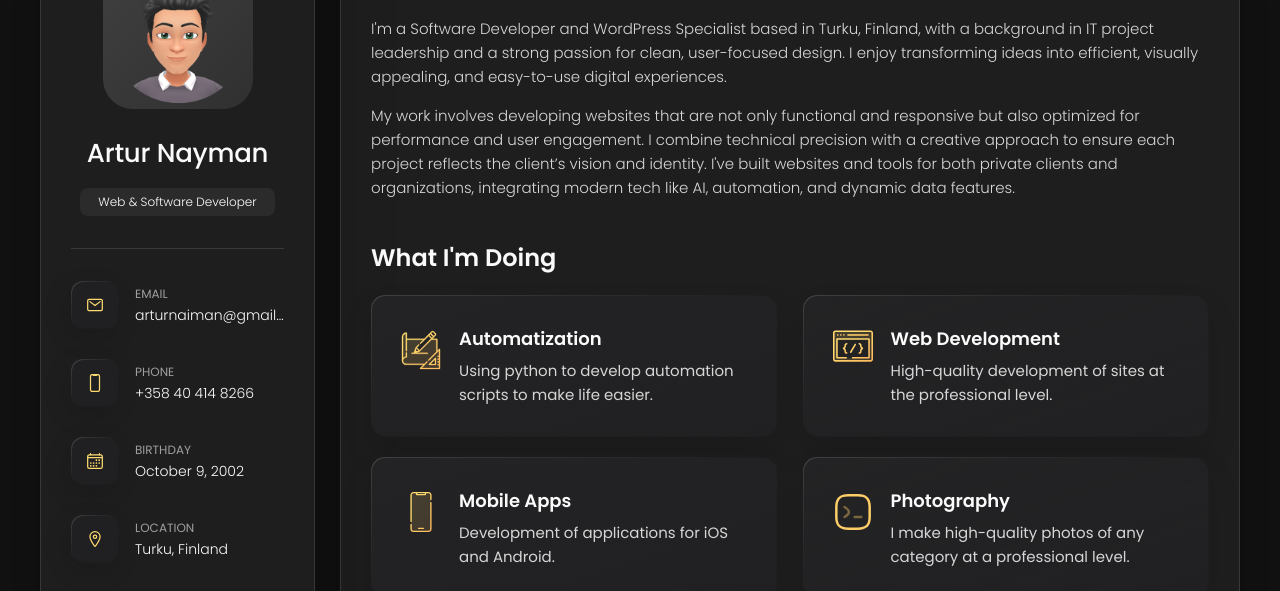
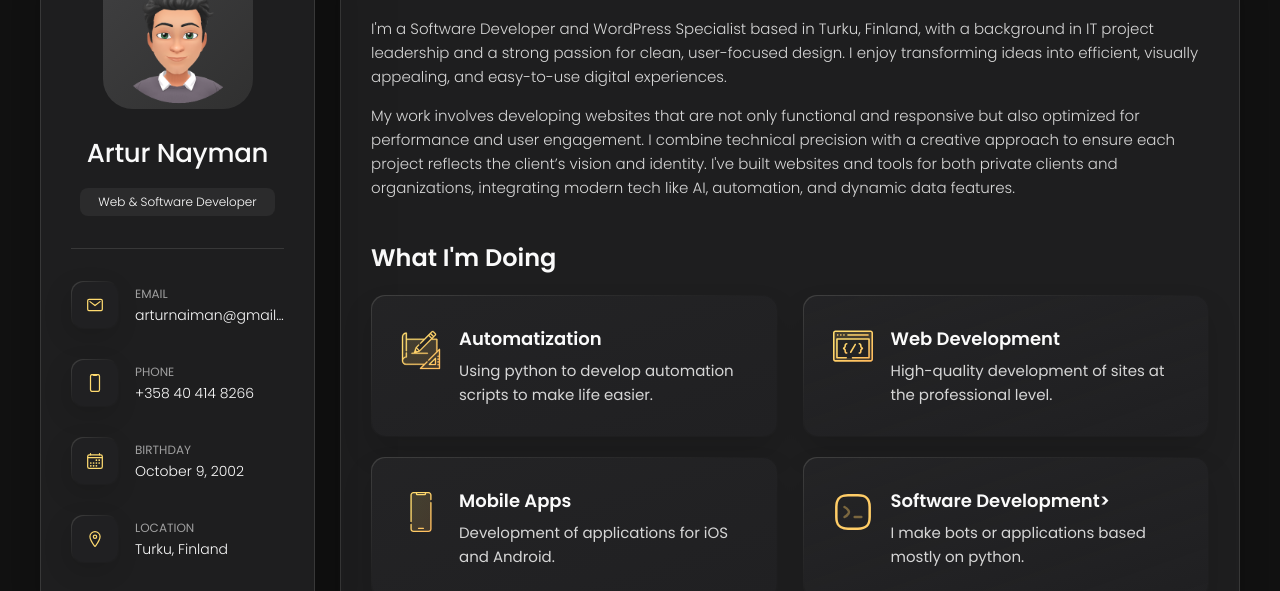
Before and after one commit to Artur-Nayman/personal-portfolio, a plain HTML site: page index.html in a window 1280 px wide. Shown: the part 162-753 px from the top of the page. Drawn offline with nearby package versions, Linux system fonts and the light colour scheme.

Commit message:
Changed one of services

```diff
--- a/index.html
+++ b/index.html
@@ -272,10 +272,10 @@
               </div>
 
               <div class="service-content-box">
-                <h4 class="h4 service-item-title">Photography</h4> <!-- change this later -->
+                <h4 class="h4 service-item-title">Software Development></h4>
 
                 <p class="service-item-text">
-                  I make high-quality photos of any category at a professional level.
+                  I make bots or applications based mostly on python.
                 </p>
               </div>
 
```
